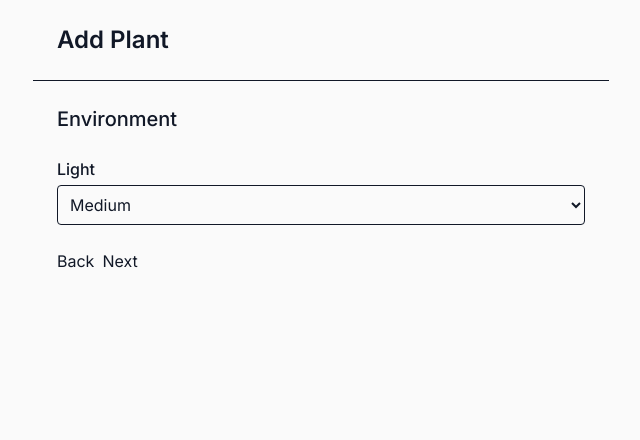
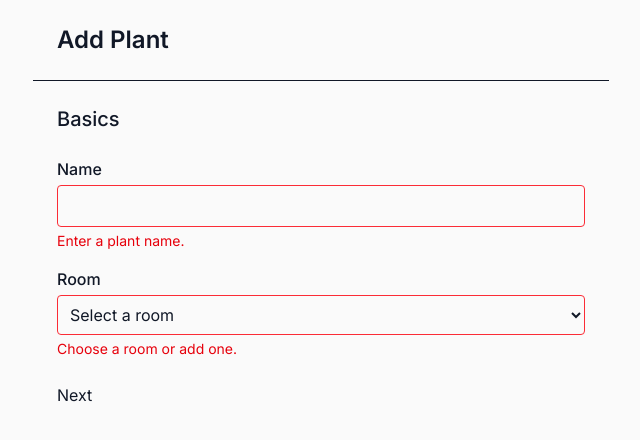
Before and after one commit to osmond/kaymaria, a Next.js app: page /app/plants/new in a window 1280 px wide. Both pictures are taken after a click on the button "Next". Shown: the top 440 px of the page, without its empty margins (319-959 px from the left). Built offline with nearby package versions, Linux system fonts and the light colour scheme; a web font is replaced by a local one.

Commit message:
Integrate zod validation into AddPlantForm

```diff
--- a/app/app/plants/[id]/edit/EditPlantPage.tsx
+++ b/app/app/plants/[id]/edit/EditPlantPage.tsx
@@ -24,7 +24,7 @@ export default function EditPlantPage({
         roomId: data.roomId,
         lightLevel: data.light,
         plan: [
-          { type: 'water', intervalDays: data.waterInterval || 7 },
+          { type: 'water', intervalDays: data.waterEvery || 7 },
         ],
       }),
     });
@@ -45,7 +45,7 @@ export default function EditPlantPage({
             name: plant.name,
             roomId: plant.roomId || '',
             light: (plant.lightLevel || 'medium').toLowerCase(),
-            waterInterval: plant.waterIntervalDays ?? 7,
+            waterEvery: plant.waterIntervalDays ?? 7,
           }}
           submitLabel="Save"
           onSubmit={handleSubmit}
--- a/app/app/plants/new/page.tsx
+++ b/app/app/plants/new/page.tsx
@@ -15,7 +15,7 @@ export default function NewPlantPage() {
         roomId: data.roomId,
         lightLevel: data.light,
         plan: [
-          { type: 'water', intervalDays: data.waterInterval || 7 },
+          { type: 'water', intervalDays: data.waterEvery || 7 },
         ],
       }),
     });
--- a/components/forms/AddPlantForm.tsx
+++ b/components/forms/AddPlantForm.tsx
@@ -1,35 +1,60 @@
 'use client';
 
-import { useForm, type UseFormRegister } from 'react-hook-form';
+import {
+  useForm,
+  type UseFormRegister,
+  type FieldErrors,
+} from 'react-hook-form';
+import { zodResolver } from '@hookform/resolvers/zod';
+import { z } from 'zod';
+import { plantFieldSchemas } from '@/lib/plantFormSchema';
 import { useState } from 'react';
 
 export type AddPlantFormData = {
   name: string;
   roomId: string;
   light: string;
-  waterInterval: number;
+  waterEvery: number;
 };
 
-function BasicsStep({ register }: { register: UseFormRegister<AddPlantFormData> }) {
+type StepProps = {
+  register: UseFormRegister<AddPlantFormData>;
+  errors: FieldErrors<AddPlantFormData>;
+};
+
+function BasicsStep({ register, errors }: StepProps) {
   return (
     <div className="flex flex-col gap-4">
       <label className="flex flex-col gap-1">
         <span className="font-medium">Name</span>
-        <input type="text" {...register('name')} className="border rounded p-2" />
+        <input
+          type="text"
+          {...register('name')}
+          className={`border rounded p-2 ${errors.name ? 'border-red-500' : ''}`}
+        />
+        {errors.name && (
+          <p className="text-sm text-red-600">{errors.name.message}</p>
+        )}
       </label>
       <label className="flex flex-col gap-1">
         <span className="font-medium">Room</span>
-        <select {...register('roomId')} className="border rounded p-2">
+        <select
+          {...register('roomId')}
+          className={`border rounded p-2 ${errors.roomId ? 'border-red-500' : ''}`}
+        >
           <option value="">Select a room</option>
           <option value="living">Living Room</option>
           <option value="bedroom">Bedroom</option>
         </select>
+        {errors.roomId && (
+          <p className="text-sm text-red-600">{errors.roomId.message}</p>
+        )}
       </label>
     </div>
   );
 }
 
-function EnvironmentStep({ register }: { register: UseFormRegister<AddPlantFormData> }) {
+function EnvironmentStep({ register }: StepProps) {
   return (
     <div className="flex flex-col gap-4">
       <label className="flex flex-col gap-1">
@@ -44,17 +69,20 @@ function EnvironmentStep({ register }: { register: UseFormRegister<AddPlantFormD
   );
 }
 
-function CareStep({ register }: { register: UseFormRegister<AddPlantFormData> }) {
+function CareStep({ register, errors }: StepProps) {
   return (
     <div className="flex flex-col gap-4">
       <label className="flex flex-col gap-1">
         <span className="font-medium">Water every (days)</span>
         <input
           type="number"
-          {...register('waterInterval', { valueAsNumber: true })}
-          className="border rounded p-2"
+          {...register('waterEvery', { valueAsNumber: true })}
+          className={`border rounded p-2 ${errors.waterEvery ? 'border-red-500' : ''}`}
           min={1}
         />
+        {errors.waterEvery && (
+          <p className="text-sm text-red-600">{errors.waterEvery.message}</p>
+        )}
       </label>
     </div>
   );
@@ -71,30 +99,55 @@ export default function AddPlantForm({
   initialValues,
   submitLabel,
 }: AddPlantFormProps) {
-  const { register, handleSubmit } = useForm<AddPlantFormData>({
+  const formSchema = z.object({
+    name: plantFieldSchemas.name,
+    roomId: plantFieldSchemas.roomId,
+    waterEvery: plantFieldSchemas.waterEvery,
+    light: z.string(),
+  });
+  const {
+    register,
+    handleSubmit,
+    formState: { errors },
+    trigger,
+  } = useForm<AddPlantFormData>({
+    resolver: zodResolver(formSchema),
     defaultValues:
       initialValues ?? {
         name: '',
         roomId: '',
         light: 'medium',
-        waterInterval: 7,
+        waterEvery: 7,
       },
   });
   const [step, setStep] = useState(0);
 
   const steps = [
-    { title: 'Basics', component: <BasicsStep register={register} /> },
-    { title: 'Environment', component: <EnvironmentStep register={register} /> },
-    { title: 'Care', component: <CareStep register={register} /> },
+    { title: 'Basics', component: <BasicsStep register={register} errors={errors} /> },
+    {
+      title: 'Environment',
+      component: <EnvironmentStep register={register} errors={errors} />,
+    },
+    { title: 'Care', component: <CareStep register={register} errors={errors} /> },
   ];
 
-  const next = () => setStep((s) => Math.min(s + 1, steps.length - 1));
+  const stepFields: (keyof AddPlantFormData)[][] = [
+    ['name', 'roomId'],
+    ['light'],
+    ['waterEvery'],
+  ];
+  const next = async () => {
+    const fields = stepFields[step];
+    const valid = await trigger(fields);
+    if (valid) setStep((s) => Math.min(s + 1, steps.length - 1));
+  };
   const back = () => setStep((s) => Math.max(s - 1, 0));
 
   return (
     <form
       onSubmit={handleSubmit(onSubmit)}
       aria-label="plant-form"
+      noValidate
       className="flex flex-col gap-6"
     >
       <h2 className="text-xl font-medium">{steps[step].title}</h2>
--- a/package.json
+++ b/package.json
@@ -14,6 +14,7 @@
   },
   "dependencies": {
     "@headlessui/react": "^2.2.7",
+    "@hookform/resolvers": "^3.10.0",
     "@prisma/client": "^6.14.0",
     "@supabase/supabase-js": "^2.55.0",
     "chart.js": "^4.5.0",
```
Also changed, not shown: 2 other files (tests, documents, lock files or other folders).
